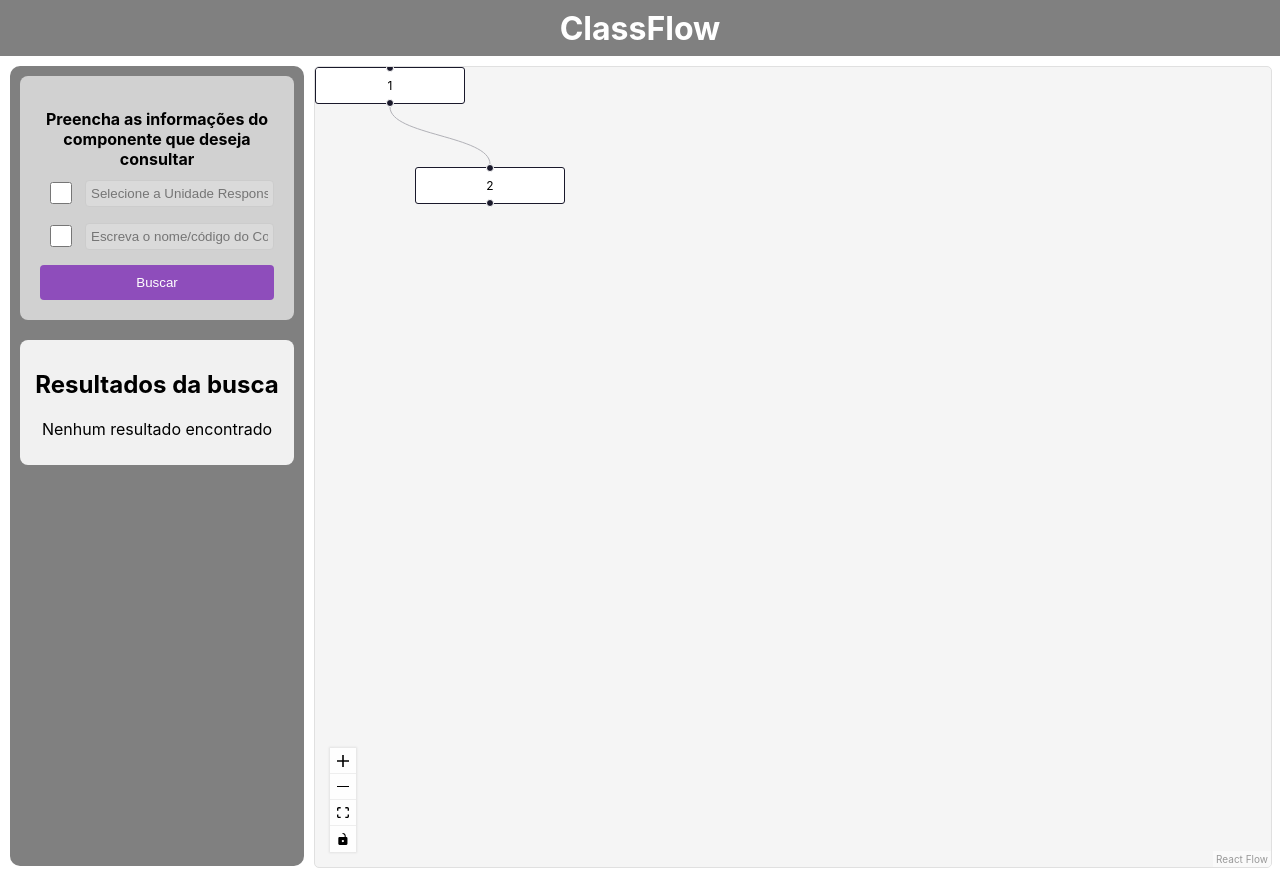
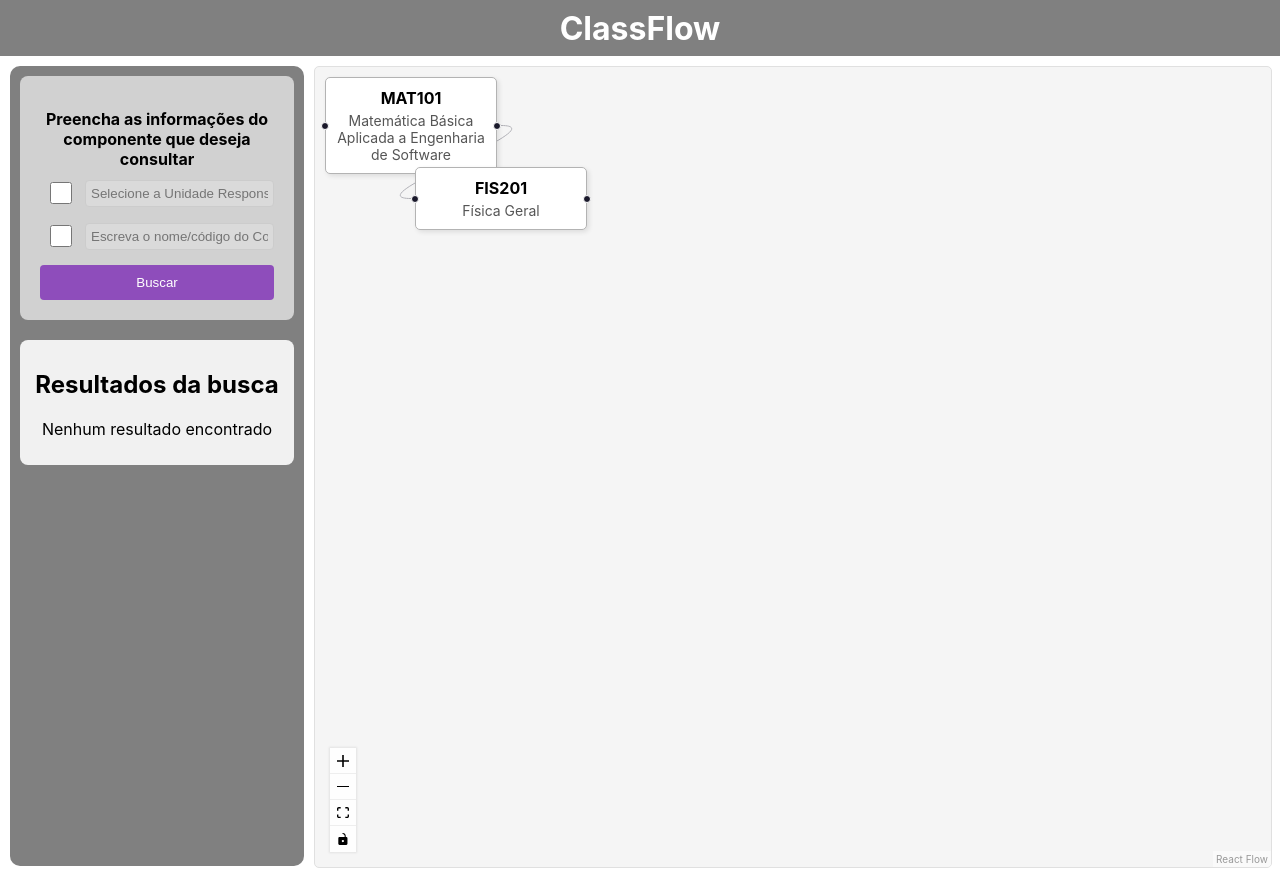
Before and after one commit to projeto-de-algoritmos-2024/Grafos1_UnBFlow, a React (Create React App) app in the folder frontend/: page / in a window 1280 px wide. Built offline with nearby package versions, Linux system fonts and the light colour scheme.

Commit message:
feat(frontend): add customNode component

```diff
--- /dev/null
+++ b/frontend/src/components/CustomNode/index.tsx
@@ -0,0 +1,24 @@
+import React from "react";
+import { Handle, Position } from '@xyflow/react';
+
+import './style.css';
+
+interface CustomNodeProps {
+    data: {
+        code: string;
+        name: string;
+    };
+}
+
+const CustomNode: React.FC<CustomNodeProps> = ({ data }) => {
+    return (
+        <div className="customNode">
+            <strong>{data.code}</strong>
+            <p>{data.name}</p>
+            <Handle type="source" position={Position.Right} />
+            <Handle type="target" position={Position.Left} />
+        </div>
+    );
+};
+
+export default CustomNode;
--- /dev/null
+++ b/frontend/src/components/CustomNode/style.css
@@ -0,0 +1,21 @@
+.customNode {
+    padding: 10px;
+    background-color: #ffffff;
+    border: 1px solid #b3b3b3;
+    border-radius: 5px;
+    width: 150px;
+    text-align: center;
+    font-size: 14px;
+    box-shadow: 2px 2px 5px rgba(0,0,0,0.1);
+}
+
+.customNode strong {
+    display: block;
+    font-size: 16px;
+    margin-bottom: 4px;
+}
+
+.customNode p {
+    margin: 0;
+    color: #555555
+}
--- a/frontend/src/components/GraphCanvas/index.tsx
+++ b/frontend/src/components/GraphCanvas/index.tsx
@@ -6,16 +6,21 @@
     useEdgesState,
     addEdge,
 } from '@xyflow/react';
+import CustomNode from '../CustomNode';
 
 import '@xyflow/react/dist/style.css';
 import './style.css';
 
 const initalNodes = [
-    { id: '1', position: { x: 0, y: 0 }, data: { label: '1' } },
-    { id: '2', position: { x: 100, y: 100 }, data: { label: '2' } },
+    { id: '1', position: { x: 10, y: 10 }, data: { code: 'MAT101', name: 'Matemática Básica Aplicada a Engenharia de Software' }, type: 'custom' },
+    { id: '2', position: { x: 100, y: 100 }, data: { code: 'FIS201', name: 'Física Geral' }, type: 'custom'},
 ];
 
 const initialEdges = [{ id: 'e1-2', source: '1', target: '2' }];
+
+const nodeTypes = {
+    custom: CustomNode,
+};
 
 function GraphCanvas() {
     const [nodes, setNodes, onNodesChanges] = useNodesState(initalNodes);
@@ -35,6 +40,7 @@
                 onNodesChange={onNodesChanges}
                 onEdgesChange={onEdgesChanges}
                 onConnect={onConnect}
+                nodeTypes={nodeTypes}
             >
                 <Controls />
             </ReactFlow>
```
